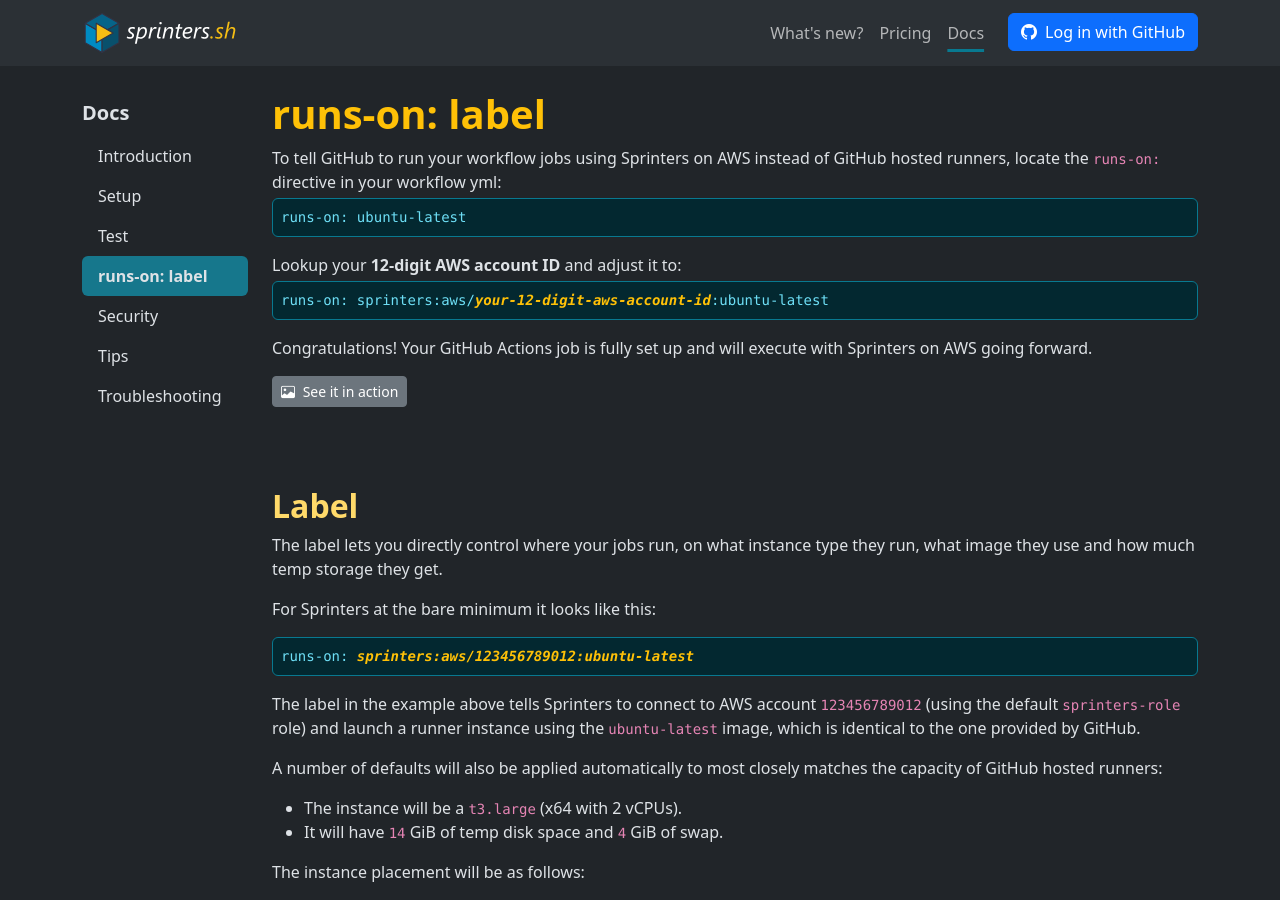
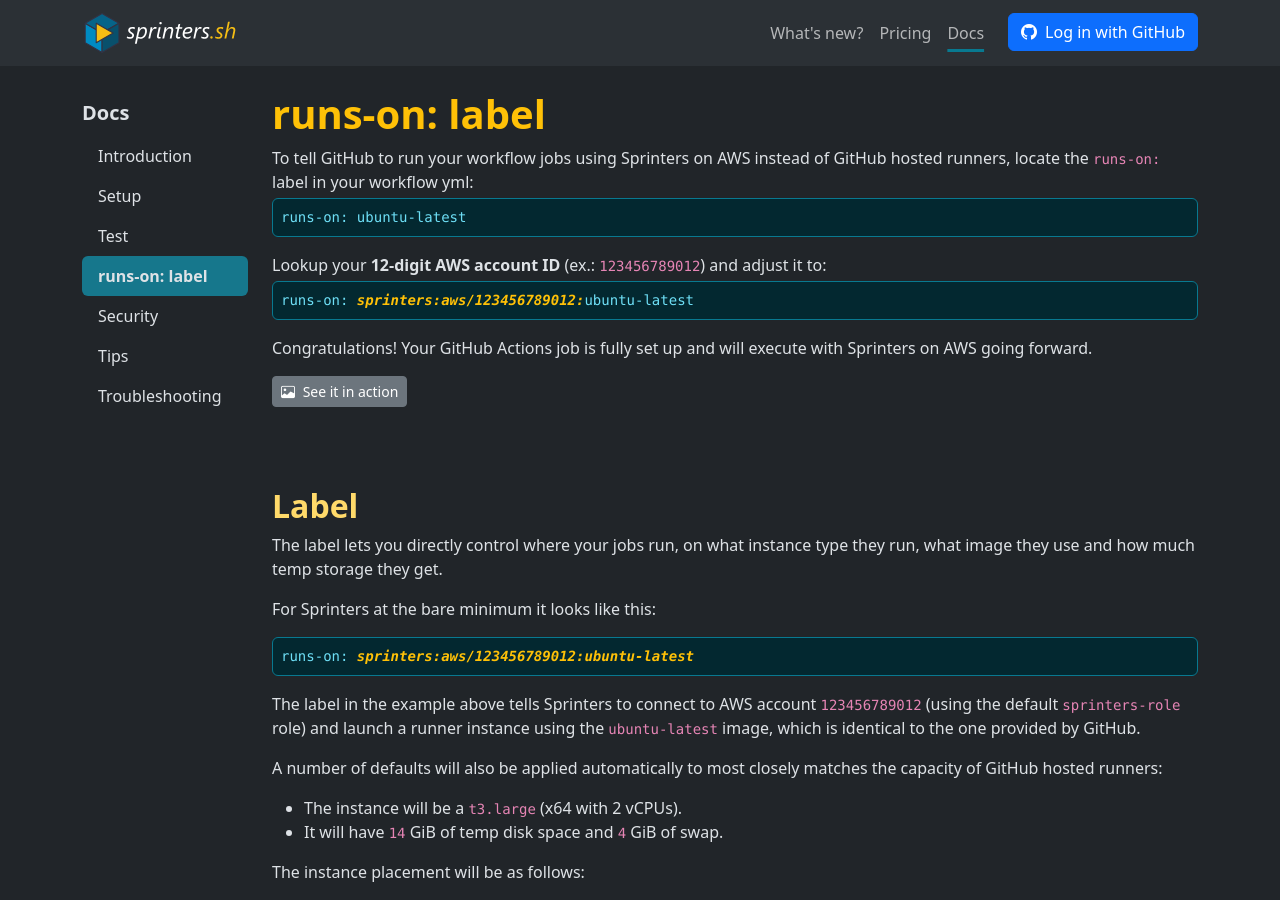
Before and after one commit to sprinters-sh/sprinters.sh, a Jekyll site: the page built from docs/label.md, in a window 1280 px wide and 900 px high. Built offline with Jekyll 4.4.1, drawn with Linux system fonts in a browser that asks for light colours.

Commit message:
Minor wording fix

```diff
--- a/docs/label.md
+++ b/docs/label.md
@@ -5,14 +5,14 @@
 ---
 
 <p class="mb-1">To tell GitHub to run your workflow jobs using Sprinters on AWS instead of GitHub hosted runners,
-    locate the <code>runs-on:</code> directive in your workflow yml:</p>
+    locate the <code>runs-on:</code> label in your workflow yml:</p>
 <div class="alert alert-info font-monospace p-0 mb-3 position-relative" role="alert">
     <pre class="mb-0 p-2 fs-7">runs-on: ubuntu-latest</pre>
 </div>
 
-<p class="mb-1">Lookup your <strong>12-digit AWS account ID</strong> and adjust it to:</p>
+<p class="mb-1">Lookup your <strong>12-digit AWS account ID</strong> (ex.: <code>123456789012</code>) and adjust it to:</p>
 <div class="alert alert-info font-monospace p-0 mb-3 position-relative" role="alert">
-    <pre class="mb-0 p-2 fs-7">runs-on: sprinters:aws/<span class="fw-bold fst-italic text-warning">your-12-digit-aws-account-id</span>:ubuntu-latest</pre>
+    <pre class="mb-0 p-2 fs-7">runs-on: <span class="fw-bold fst-italic text-warning">sprinters:aws/123456789012:</span>ubuntu-latest</pre>
 </div>
 
 Congratulations! Your GitHub Actions job is fully set up and will execute with Sprinters on AWS going forward.
```
